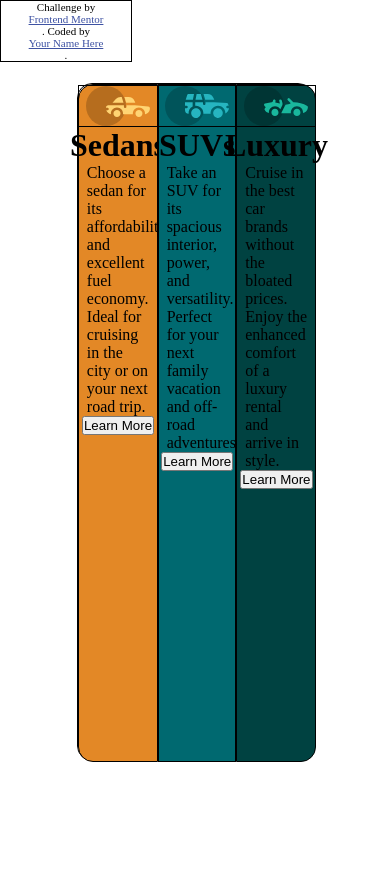
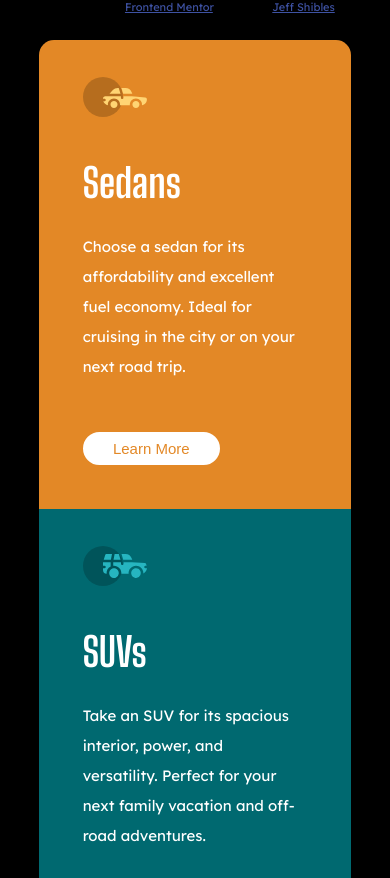
Before and after one commit to black-hole-digital-solutions/3-column-preview-component, a plain HTML site: page index.html in a window 390 px wide. Shown: the top 878 px of the page. Before the commit the page ends 844 px from the top, so only its background shows below. Drawn offline with Linux system fonts and the light colour scheme.

Commit message:
added content and styled it

```diff
--- a/index.html
+++ b/index.html
@@ -8,6 +8,10 @@
 
   <title>Frontend Mentor | 3-column preview card component</title>
   <link rel="stylesheet" href="style.css">
+  <!-- fonts -->
+  <link rel="preconnect" href="https://fonts.googleapis.com">
+<link rel="preconnect" href="https://fonts.gstatic.com" crossorigin>
+<link href="https://fonts.googleapis.com/css2?family=Big+Shoulders+Display:wght@700&family=Lexend+Deca&display=swap" rel="stylesheet">
 
   <!-- Feel free to remove these styles or customise in your own stylesheet 👍 -->
   <style>
@@ -19,6 +23,7 @@
 
   <main>
     <div id="sedan">
+      <div class="container">
       <div class="image-container">
       <img src="images/icon-sedans.svg" alt="sedan">
       </div>
@@ -30,8 +35,10 @@
       </p>
       <button>Learn More</button>
     </div>
+    </div>
 
     <div id="suv">
+      <div class="container">
       <div class="image-container">
       <img src="images/icon-suvs.svg" alt="suv">
     </div>
@@ -43,8 +50,10 @@
       </p>
       <button>Learn More</button>
     </div>
+    </div>
 
     <div id="luxury">
+      <div class="container">
       <div class="image-container">
       <img src="images/icon-luxury.svg" alt="luxury">
     </div>
@@ -56,23 +65,12 @@
       </p>
       <button>Learn More</button>
     </div>
+    </div>
   </main>
-
-  <!-- Sedans
-  Choose a sedan for its affordability and excellent fuel economy. Ideal for cruising in the city
-  or on your next road trip.
-
-  SUVs
-  Take an SUV for its spacious interior, power, and versatility. Perfect for your next family vacation
-  and off-road adventures.
-
-  Luxury
-  Cruise in the best car brands without the bloated prices. Enjoy the enhanced comfort of a luxury
-  rental and arrive in style. -->
 
   <div class="attribution">
     Challenge by <a href="https://www.frontendmentor.io?ref=challenge" target="_blank">Frontend Mentor</a>.
-    Coded by <a href="#">Your Name Here</a>.
+    Coded by <a href="#">Jeff Shibles</a>.
   </div>
 </body>
 </html>
--- a/style.css
+++ b/style.css
@@ -4,7 +4,9 @@
 }
 
 body {
-
+background-color:black;
+font-size: 15px;
+font-family: 'Lexend Deca', sans-serif;
 }
 
 main {
@@ -24,30 +26,75 @@ main {
 }
 
 div {
-    border: 1px solid black;
     width:33.33%;
     height: 100%;
-    display: flex;
-    flex-direction: column;
-    align-items:center;
 }
 
+.container {
+    width: 80%;
+    height: 80%;
+    margin: 10%;
+    color: white;
+}
+
+    .container h1, p, button {
+        margin: 0 0 10% 5%;
+    }
+
+    h1 {
+        font-family: 'Big Shoulders Display', cursive;
+        font-size:2.5rem;
+    }
+
 .image-container {
+    margin: 15% 5%;
     width: 100%;
     height: auto
 }
 
 p {
-    width: 80%;
+    width: 85%;
+    line-height: 2;
 }
+
+button {
+    width: 55%;
+    height: 10%;
+    border-radius: 25px;
+    border: solid 2px white;
+    margin-top:25%;
+}
+
 #sedan {
 background-color:hsl(31, 77%, 52%);
 border-top-left-radius: 15px;
 border-bottom-left-radius: 15px;
 }
 
+#sedan button {
+    background-color:white;
+    color:hsl(31, 77%, 52%);
+}
+
+#sedan button:hover {
+    background-color:transparent;
+    color: white;
+    cursor: pointer;
+}
+
 #suv {
     background-color:hsl(184, 100%, 22%);
+}
+
+#suv button {
+    background-color:white;
+    color:hsl(184, 100%, 22%);
+}
+
+#suv button:hover {
+    background-color:transparent;
+    color: white;
+    cursor: pointer;
 }
 
 #luxury {
@@ -55,3 +102,102 @@ border-bottom-left-radius: 15px;
     border-top-right-radius: 15px;
     border-bottom-right-radius: 15px;
 }
+
+#luxury button {
+    background-color:white;
+    color:hsl(179, 100%, 13%);
+}
+
+#luxury button:hover {
+    background-color:transparent;
+    color: white;
+    cursor: pointer;
+}
+
+@media only screen and (max-width: 1400px) {
+
+
+    button {
+        margin-top:5%;
+    }
+
+    #luxury button {
+        margin-top:0;
+
+    }
+
+    #luxury p {
+        margin-bottom:0;
+    }
+}
+
+@media only screen and (max-width: 986px) {
+    main {
+        flex-direction: column;
+        width: 80%;
+        height: 75%;
+        margin-top: 5%;
+    }
+
+    #sedan {
+        border-top-right-radius: 15px;
+        border-bottom-left-radius: 0;
+    }
+
+    #luxury {
+        border-bottom-left-radius: 15px;
+        border-top-right-radius: 0;
+    }
+
+    div {
+        width:100%;
+        height: 100%;
+
+    }
+    button {
+        margin-top: 0;
+        font-size: 2rem;
+    }
+
+    p {
+        font-size: 2rem;
+    }
+}
+
+@media only screen and (max-width: 600px) {
+    main {
+        flex-direction: column;
+        width: 80%;
+        height: 75%;
+        margin-top: 10%;
+    }
+
+    .container {
+        height:70%;
+    }
+
+    P {
+        font-size: 15px;
+    }
+
+    #sedan {
+        border-top-right-radius: 15px;
+        border-bottom-left-radius: 0;
+    }
+
+    #luxury {
+        border-bottom-left-radius: 15px;
+        border-top-right-radius: 0;
+    }
+
+    div {
+        width:100%;
+        height: 100%;
+
+    }
+
+    button {
+        margin-top: 10%;
+        font-size: 15px;
+    }
+}
```
